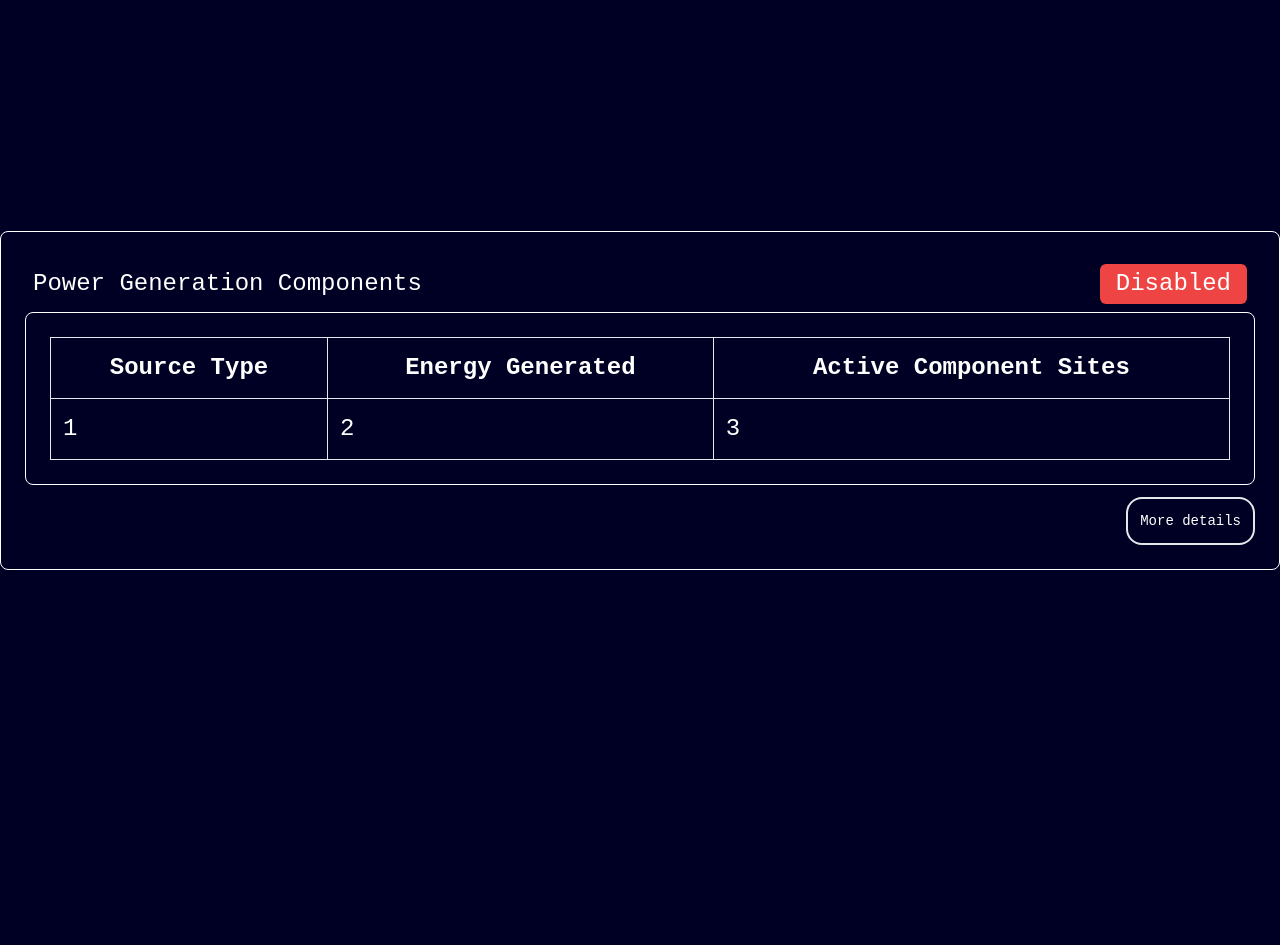
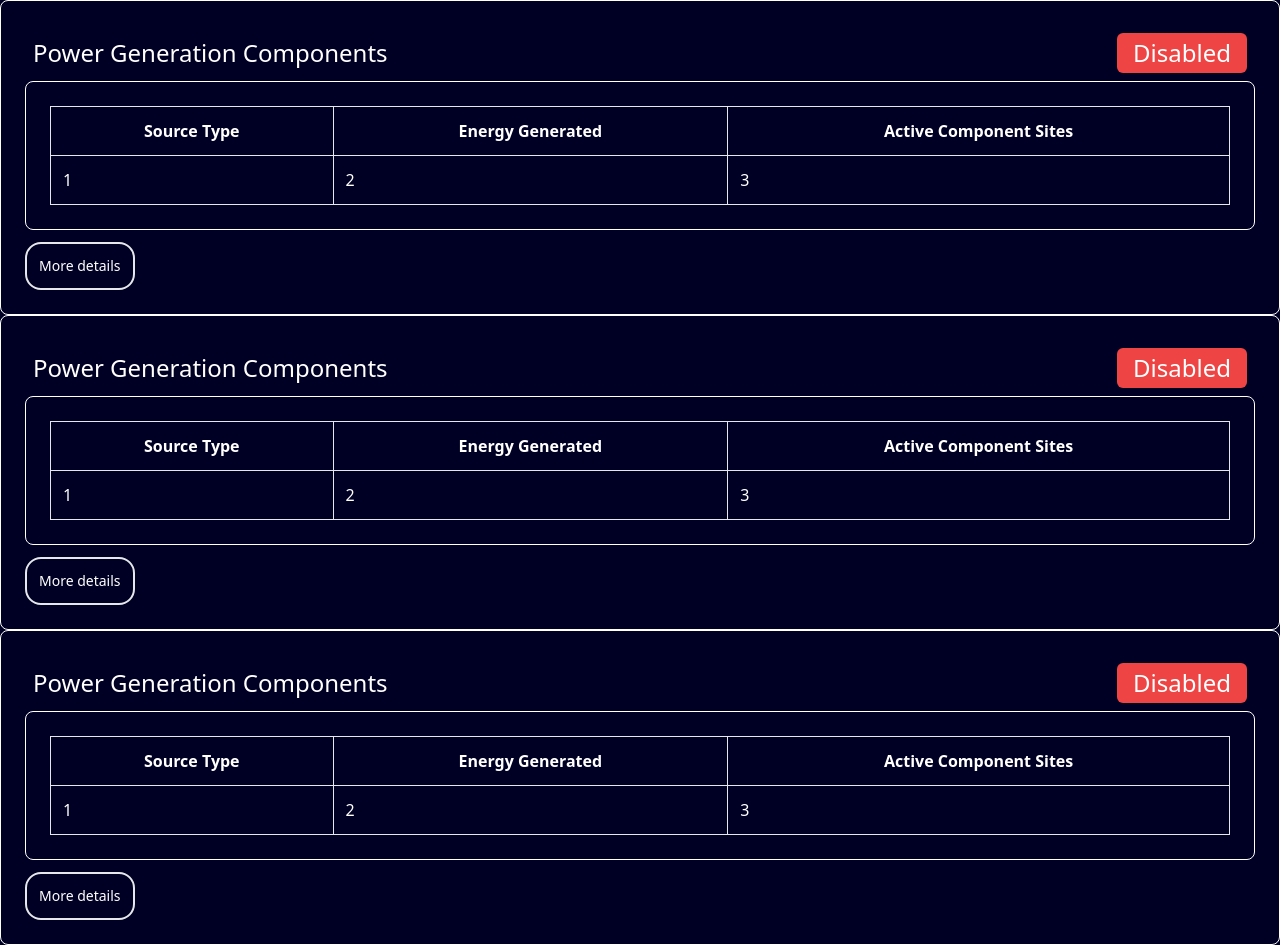
Before and after one commit to bashSunny101/SmartController-SIH, a React (Vite) app: page /ComponentMonitoring in a window 1280 px wide. Before the commit the page ends 800 px from the top, so only its background shows below. Built offline with nearby package versions, Linux system fonts and the light colour scheme.

Commit message:
errors fixed

```diff
--- a/src/App.jsx
+++ b/src/App.jsx
@@ -4,7 +4,6 @@ import Login from './Components/Login';
 import Verify from './Components/Verify';
 import Dashboard from './Components/Dashboard';
 import ComponentMonitoring from './Components/ComponentMonitoring';
-import DashboardMain from './Components/DashboardMain';
 import ComMonDetails from "./Components/ComMonDetails";
 
 
@@ -53,7 +52,6 @@ function App() {
         <Route path="/verify" element={<Verify />} />
         <Route path="/dashboard" element={<Dashboard />} />
         <Route path="/ComponentMonitoring" element={<ComponentMonitoring />} />
-        <Route path="/DashboardMain" element={<DashboardMain />} />
         <Route path="/ComMonDetails" element={<ComMonDetails />} />
 
       </Routes>
--- a/src/Components/ComponentMonitoring.jsx
+++ b/src/Components/ComponentMonitoring.jsx
@@ -10,9 +10,9 @@ function ComponentMonitoring() {
   };
 
   return (
-
-      <>
-        <div className="border-gray-800 flex justify-center items-center h-screen">
+    <>
+      <div className="">
+        <div className="border-gray-800 flex-col justify-center items-center h-screen">
           <div className="container">
             <div className="flex justify-between m-2 text-2xl">
               Power Generation Components
@@ -45,14 +45,88 @@ function ComponentMonitoring() {
               </table>
             </div>
             <Link to="/ComMonDetails">
-              <button className="mt-3 float-right p-3 text-sm border-2 hover:bg-black rounded-2xl">
+              <button className="mt-3  p-3 text-sm border-2 hover:bg-black rounded-2xl">
+                More details
+              </button>
+            </Link>
+          </div>
+          <div className="container">
+            <div className="flex justify-between m-2 text-2xl">
+              Power Generation Components
+              <button
+                className={`px-4 py-1 ${
+                  isToggled ? "bg-green-600" : "bg-red-500"
+                } text-white rounded-md`}
+                onClick={handleToggle}
+              >
+                {isToggled ? "Enabled" : "Disabled"}
+              </button>
+            </div>
+
+            <div className="container">
+              <table className="min-w-full">
+                <thead>
+                  <tr>
+                    <th className="border p-3">Source Type</th>
+                    <th className="border p-3">Energy Generated</th>
+                    <th className="border p-3">Active Component Sites</th>
+                  </tr>
+                </thead>
+                <tbody>
+                  <tr>
+                    <td className="border p-3">1</td>
+                    <td className="border p-3">2</td>
+                    <td className="border p-3">3</td>
+                  </tr>
+                </tbody>
+              </table>
+            </div>
+            <Link to="/ComMonDetails">
+              <button className="mt-3  p-3 text-sm border-2 hover:bg-black rounded-2xl">
+                More details
+              </button>
+            </Link>
+          </div>
+          <div className="container">
+            <div className="flex justify-between m-2 text-2xl">
+              Power Generation Components
+              <button
+                className={`px-4 py-1 ${
+                  isToggled ? "bg-green-600" : "bg-red-500"
+                } text-white rounded-md`}
+                onClick={handleToggle}
+              >
+                {isToggled ? "Enabled" : "Disabled"}
+              </button>
+            </div>
+
+            <div className="container">
+              <table className="min-w-full">
+                <thead>
+                  <tr>
+                    <th className="border p-3">Source Type</th>
+                    <th className="border p-3">Energy Generated</th>
+                    <th className="border p-3">Active Component Sites</th>
+                  </tr>
+                </thead>
+                <tbody>
+                  <tr>
+                    <td className="border p-3">1</td>
+                    <td className="border p-3">2</td>
+                    <td className="border p-3">3</td>
+                  </tr>
+                </tbody>
+              </table>
+            </div>
+            <Link to="/ComMonDetails">
+              <button className="mt-3  p-3 text-sm border-2 hover:bg-black rounded-2xl">
                 More details
               </button>
             </Link>
           </div>
         </div>
-      </>
-
+      </div>
+    </>
   );
 }
 
--- a/src/Components/Dash.jsx
+++ b/src/Components/Dash.jsx
@@ -17,7 +17,7 @@ const Dash = () => {
     <>
       <div className="right-panel">
         <div className="right-grid">
-          <MainGrid title="Grid Status" main="Connected to the main Grid" />
+          <MainGrid title="Utility Grid Status" main="Connected to the main Grid" />
           <MainGrid
             title="Grid Status"
             pow1="45 KW"
--- a/src/Components/Dashboard.jsx
+++ b/src/Components/Dashboard.jsx
@@ -64,9 +64,15 @@ function Dashboard() {
                 icon={<AnalyticsIcon fontSize="large" />}
                 prop="Grid Monitoring"
               />
-            </button>
+            </button >
+            <button onClick={() => handleToggleClick("Component Monitoring")}>
+              <PanelGrid
+                icon={<AnalyticsIcon fontSize="large" />}
+                prop="Component Monitoring"
+              />
+            </button >
             <PanelGrid icon={<AnalyticsIcon fontSize="large" />}
-            prop="Component Monitoring" />
+            prop="" />
             <PanelGrid icon={<AnalyticsIcon fontSize="large" />} prop="" />
             <PanelGrid icon={<AnalyticsIcon fontSize="large" />} prop="" />
             <PanelGrid icon={<AnalyticsIcon fontSize="large" />} prop="" />
--- a/src/Components/DashboardMain.jsx
+++ /dev/null
@@ -1,111 +0,0 @@
-import React from 'react'
-import MainGrid from "./MainGrid";
-import MapIcon from "@mui/icons-material/Map";
-import Graph from "./Graph";
-import Info from "./Info";
-
-const handleClick = (event) => {
-  const activeButton = document.querySelector(".active");
-  if (activeButton) {
-    activeButton.classList.remove("active");
-  }
-  event.target.classList.add("active");
-
-};
-
-function DashboardMain() {
-  return (
-    <>
-    <div className="right-panel">
-            <div className="right-grid">
-              <MainGrid title="Grid Status" main="Connected to the main Grid" />
-              <MainGrid
-                title="Grid Status"
-                pow1="45 KW"
-                height="40px"
-                pow2="45 KW"
-              />
-              <MainGrid title="Battery SoC" perc="75%" />
-              <MainGrid
-                title="Grid Status"
-                map={<MapIcon fontSize="large" />}
-              />
-            </div>
-            <div className="graph">
-              <Graph
-                header="Power Generation"
-                title1="Solar"
-                title2="Wind"
-                title3="Grid"
-                pow31="40KW"
-                pow32="30KW"
-                pow33="20KW"
-              />
-              <Graph
-                header="Power Generation"
-                title1="Solar"
-                title2="Wind"
-                title3="Grid"
-                pow31="40KW"
-                pow32="30KW"
-                pow33="20KW"
-              />
-            </div>
-            <div className="row">
-              <div className="first">
-                <div className="row-2">
-                  <MainGrid title="IDS" main="Active" color="green" />
-                  <MainGrid title="Firewall" main="Active" color="green" />
-                </div>
-                <div className="containers">
-                  <div className="header">
-                    <p>Security Patch</p>
-                  </div>
-                  <div className="row2">
-                    <Info title="Status" main="Up to date" color="green" />
-                    <Info title="Last Update" main="12-12-2023" color="green" />
-                  </div>
-                </div>
-              </div>
-              <div className="containers">
-                <div className="header">
-                  <p> Honeypot </p>
-                </div>
-                <div>
-                  <Info title="Status" main="3/3" />
-                  <br />
-                  <Info title="Detection" main="💀5" />
-                </div>
-              </div>
-              <div className="containers">
-                <div className="header">
-                  <p> Alerts </p>
-                </div>
-                <div className="btn-row">
-                  <button className="active" onClick={(event) => handleClick(event)}>Security</button>
-                  <button onClick={(event) => handleClick(event)}>System Health</button>
-                  <button onClick={(event) => handleClick(event)}>Honeypot Detection</button>
-                </div>
-              </div>
-            </div>
-            <div className="row">
-              <MainGrid title="CO2 Emissions" main="90 kg/MWh" />
-              <MainGrid title="Energy Efficiency" main="90%" />
-              <div className="containers">
-                <div className="heading">
-                  <p>Active Component Status</p>
-                </div>
-                <div className="row2" style={{margin:"0 3.5em" }}>
-                  <Info title="Nanogrids" main="3" />
-                  <Info title="Solar Plants" main="5" />
-                  <Info title="Wind Turbines" main="2" />
-                  <Info title="Battery Storage" main="4" />
-                </div>
-              </div>
-            </div>
-          </div>
-    </>
-  )
-}
-
-export default DashboardMain
--- a/src/Components/MainGrid.css
+++ b/src/Components/MainGrid.css
@@ -31,7 +31,6 @@
 }
 
 .containers {
-  font-family: "Courier New", Courier, monospace;
   border: 1px solid white;
   border-radius: 0.5rem;
   padding: 1em;
--- a/src/Components/PanelGrid.css
+++ b/src/Components/PanelGrid.css
@@ -5,10 +5,9 @@
 }
 
 .container {
-  font-family: "Courier New", Courier, monospace;
   border: 1px solid white;
   border-radius: 0.5rem;
-  padding: 1em;
+  padding:1.5em;
 }
 
 .flex {
--- a/src/Components/PanelGrid.jsx
+++ b/src/Components/PanelGrid.jsx
@@ -1,22 +1,14 @@
 import React from 'react';
 import "./PanelGrid.css";
-import { useNavigate } from 'react-router-dom';
 
 
-export default function PanelGrid({icon, prop,onClick}){
-    const navigate = useNavigate();
+export default function PanelGrid({icon, prop}){
 
-    const handleClick = (e) => {
-        // Use the prop or any other identifier to construct the route
-        e.preventDefault();
-        const route = `/${prop}`;
-        navigate(route);
 
-      };
     return(
         <>
-            <div className="container" onClick={handleClick}>
-                <a href="#">
+            <div className="container" >
+                <a href="">
                     <div className='flex'>
                         <div>
                             {icon}
--- a/src/index.css
+++ b/src/index.css
@@ -2,7 +2,7 @@
 @tailwind components;
 @tailwind utilities;
 
-@media screen and (max-width: 1020px) {
+@media screen and () {
     .responsive{
         justify-content: center;
         align-self: center;
```
